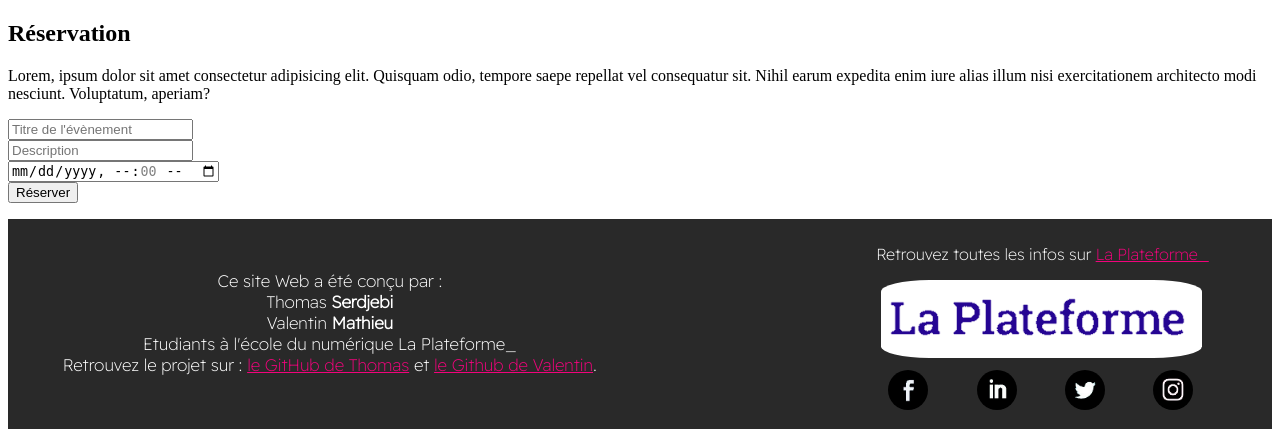
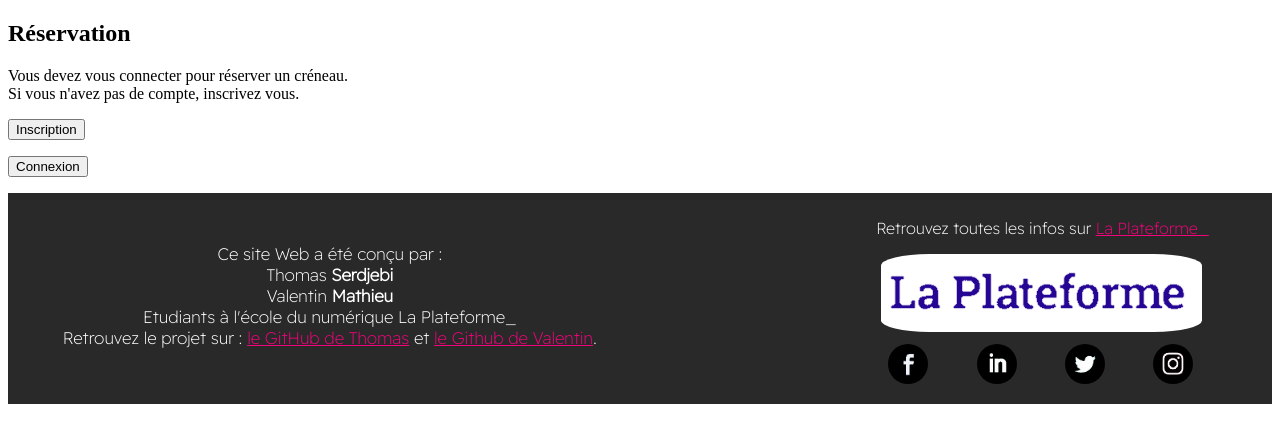
Before and after one commit to thomas-serdjebi/reservatio-salles, a PHP site: page /reservation-form.php in a window 1280 px wide. Shown: the part 138-567 px from the top of the page. Run offline with PHP 8.4, Linux system fonts and the light colour scheme; data that the repository does not hold is empty; some web fonts are replaced.

Commit message:
RESERVATION FORM => FONCTIONNEL / CSS A FAIRE

```diff
--- a/reservation-form.php
+++ b/reservation-form.php
@@ -4,16 +4,104 @@ session_start() ;
 
 require('connexiondb.php') ;
 
-$timestamp = strtotime($_POST['day']) + (14400);
+// VERIF SI CONNECTE
 
-$fin = date('Y-m-d H:m', $timestamp);
+
+$today = date('Y-m-d H:i', time() + 60*60); //heure du jour avec heure d'hiver
 
 
 if (isset($_POST['reserver'])) {
 
+    $valid = (boolean) true ;
+
+    // VERIF DES ERREURS DU TITRE : VIDE, 50 CARACTERES MAX
+
+    if (empty($_POST['title'])) {
+        $valid = false;
+        $err_title = "Veuillez renseigner le titre de l'évènement.";
+        echo $err_title;
+        $_POST['title'] = "";
+    }
+
+    elseif (strlen($_POST['title'])>50) {
+        $valid = false;
+        $err_title = "Le titre de votre évènement ne doit pas dépasser 50 caractères.";
+        echo $err_title;
+        $_POST['title'] = "";
+    }
+
+    // VERIF DES ERREURS DE LA DESCRIPTION : VIDE, 500 CARACTERES MAX
+
+    if (empty($_POST['description'])) {
+        $valid = false;
+        $err_description = "Veuillez remplir la description de votre évènement.";
+        echo $err_description;
+        $_POST['description'] = "";
+    }
+
+    elseif (strlen($_POST['description'])>500) {
+        $valid = false;
+        $err_description = "La description ne doit pas dépasser 500 caractères.";
+        echo $err_description ;
+        $_POST['description'] = "";
+    }
+
+    // VERIF SI CRENEAU DEJA PRIS
+
+    $day = $_POST['day'];
 
 
-    if (isset($_POST['title']) && isset($_POST['description']) && isset($_POST['day'])) {
+    $sql = "SELECT * from reservations WHERE debut = '".$day."'";
+
+    $requete = mysqli_num_rows(mysqli_query($mysqli, $sql));
+
+    if ($requete == 1) {
+        $valid = false;
+        $err_indisponible = "Ce créneau n'est pas disponible. Veuillez choisir une autre disponibilité.";
+        echo $err_indisponible;
+        $_POST['day']="";
+    }
+
+    // VERIF SI CRENEAU EST ANTERIEUR
+
+    if ($day < $today) {
+        $valid = false;
+        $err_indisponible = "Vous ne pouvez pas réserver de date antérieure à celle du jour." ;
+        echo $err_indisponible;
+        $_POST['day']="";
+    }
+
+    // VERIF SI ENTRE 8H et 19H et LUNDI AU VENDREDI
+
+    $getdate = strtotime($day);
+    $array = getdate($getdate);
+
+    // VERIF SI SAMEDI OU DIMANCHE
+
+    if ($array['wday'] == 6 || $array['wday'] == 7) {
+        $valid = false;
+        $err_indisponible = "Le créneau doit être choisi du lundi au vendredi.";
+        echo $err_indisponible;
+        $_POST['day']="";
+
+    }
+
+    // VERIF SI ENTRE 8 ET 19H
+
+    if ( $array['hours'] < 8 || $array['hours']>19) {
+        $valid = false;
+        $err_indisponible = "Le créneau doit être choisi entre 8:00 et 19:00";
+        echo $err_indisponible;
+        $_POST['day']="";
+    }
+
+
+
+    // SI PAS DERREUR ALORS EXECUTION RESERVATION
+
+
+
+    if ($valid) {
 
         // REQUETE RECUPERATION ID UTILISATEUR
 
@@ -25,9 +113,15 @@ if (isset($_POST['reserver'])) {
 
 
 
-        mysqli_query($mysqli, "INSERT INTO reservations (titre, description, debut, fin, id_utilisateur)
-        VALUES ('".$_POST['title']."', '".$_POST['description']."', '".$_POST['day']."', '".$fin."','".$id_utilisateur."')");
-        echo $fin;
+        $currenttime = $_POST['day'];
+        $newtime = strtotime($currenttime . "+1hours");
+        $newtime = date('Y-m-d H:i', $newtime) ;
+
+
+
+        mysqli_query($mysqli, "INSERT INTO reservations (titre, description, debut, fin, id_utilisateur) VALUES ('".$_POST['title']."', '".$_POST['description']."', '".$_POST['day']."', '".$newtime."','".$id_utilisateur."')");
+
+
     }
 
 
@@ -50,7 +144,10 @@ if (isset($_POST['reserver'])) {
 
             <section class="content">
 
+
                 <h1 class="titre">Réservation</h1>
+
+                <?php if(isset($_SESSION['login'])) { ?>
 
                     <p class="intro"> Lorem, ipsum dolor sit amet consectetur adipisicing elit. Quisquam odio,
                         tempore saepe repellat vel consequatur sit. Nihil earum expedita enim iure alias illum nisi
@@ -61,22 +158,45 @@ if (isset($_POST['reserver'])) {
 
                         <form action="reservation-form.php" method="post" class="styleform">
 
-                        <div><input type="text" class="basicinput" name="title" placeholder="Titre de l'évènement"></div>
 
-                        <div><input type="text" class="textinput" name="description" placeholder="Description"></div>
+                            <div class="errform"><?php if (isset($err_title)) { echo $err_title ;} ?></div>
+                            <div><input type="text" class="basicinput" name="title" placeholder="Titre de l'évènement" value=<?php if(isset($_POST['title'])) {echo $_POST['title'];}?>></div>
+
+                            <div class="errform"><?php if (isset($err_description)) { echo $err_description ;} ?></div>
+                            <div><input type="text" class="textinput" name="description" placeholder="Description"  value=<?php if (isset($_POST['description'])){echo $_POST['description'];}?>></div>
 
                             <!-- AJOUTER UN COMPTEUR DE CARACTERES -->
 
+                            <div class="errform"><?php if (isset($err_indisponible)) { echo $err_indisponible ;} ?></div>
                             <div><input type= "datetime-local" name="day" step="3600"></div>
-
-
-
 
                             <input type="submit" name="reserver" value="Réserver" class="submitbtn">
 
                         </form>
 
                     </div>
+
+                <?php } ?>
+
+                <?php if (!isset($_SESSION['login'])) { ?>
+
+                    <p class="intro">Vous devez vous connecter pour réserver un créneau. </br>
+                        Si vous n'avez pas de compte, inscrivez vous.
+                    </p>
+
+                    <form action='inscription.php' method='get'>
+                            <button type='submit' class='submitbtn'>Inscription</button>
+                        </form>
+
+
+
+                    <form action='connexion.php' method='get'>
+                        <button type='submit' class='submitbtn'>Connexion</button>
+                    </form>
+
+                <?php } ?>
+
+
 
             </section>
 
```
Lines whose indentation alone changed are shown as unchanged.
